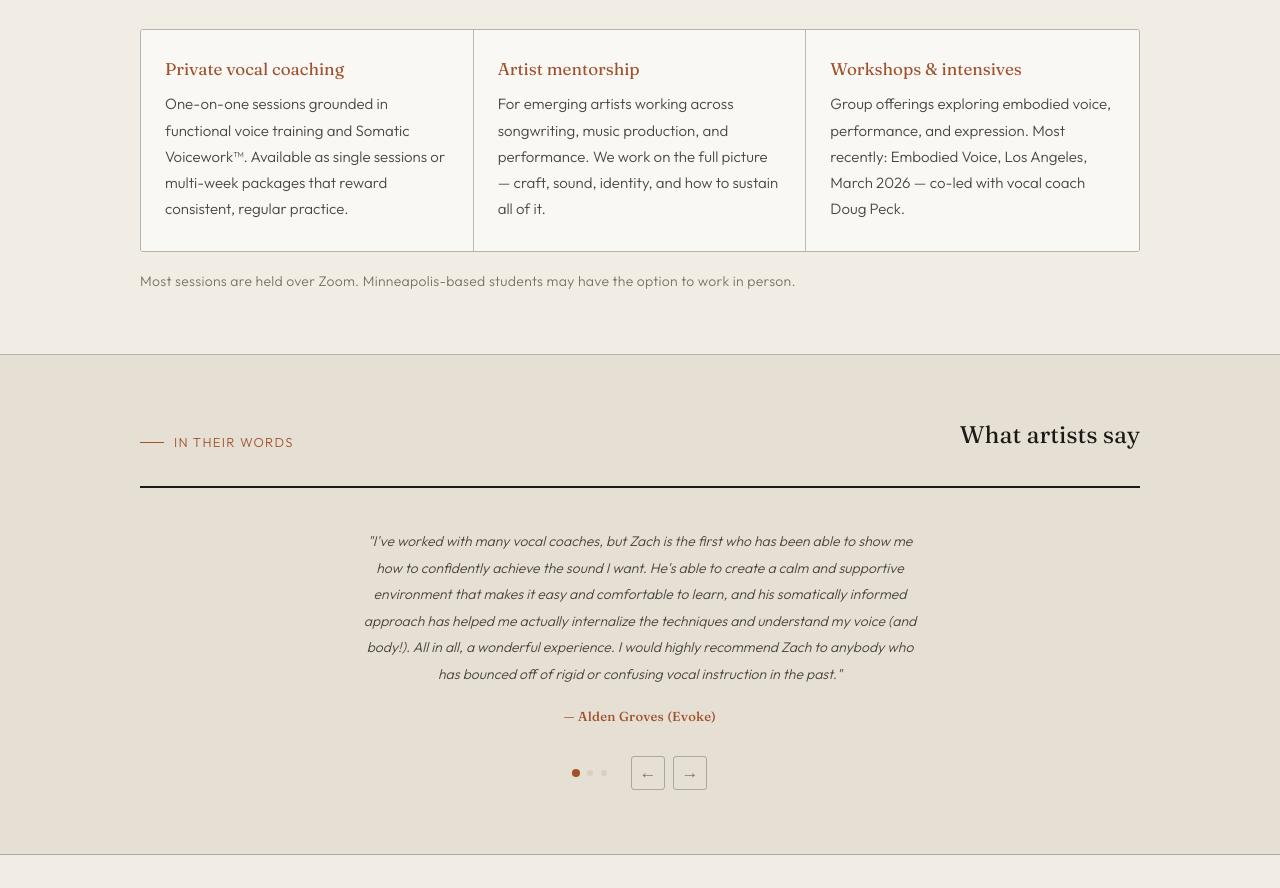
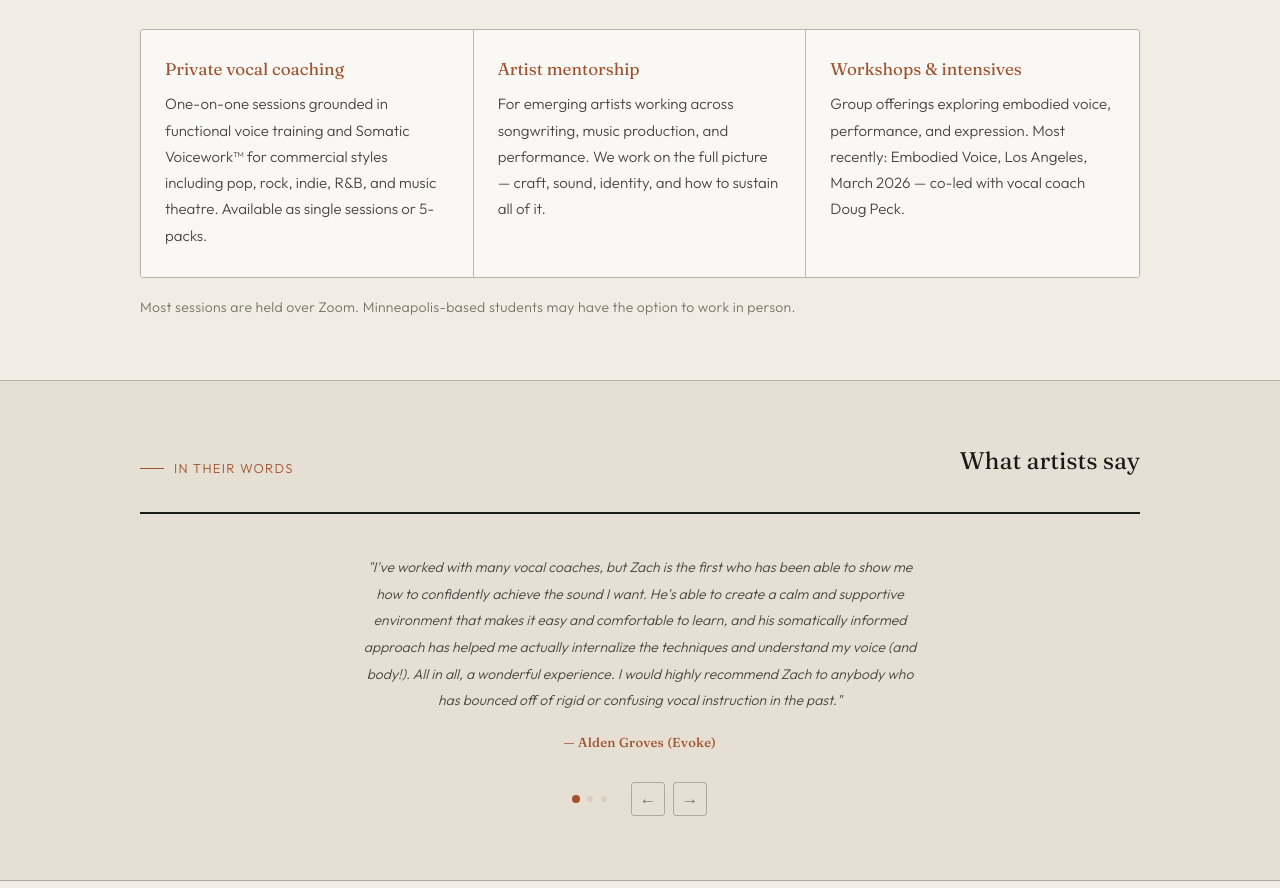
Before and after one commit to zz-voice/voicestudio, a plain HTML site: page index.html in a window 1280 px wide. Shown: the part 2081-2969 px from the top of the page. Drawn offline with Linux system fonts and the light colour scheme.

Commit message:
Update index.html

```diff
--- a/index.html
+++ b/index.html
@@ -482,7 +482,7 @@ footer { background: var(--ink); }
     <div class="services-grid">
       <div class="service-card">
 <p class="service-name">Private vocal coaching</p>
-        <p class="service-desc">One-on-one sessions grounded in functional voice training and Somatic Voicework™. Available as single sessions or multi-week packages that reward consistent, regular practice.</p>
+        <p class="service-desc">One-on-one sessions grounded in functional voice training and Somatic Voicework™ for commercial styles including pop, rock, indie, R&B, and music theatre. Available as single sessions or 5-packs.</p>
       </div>
       <div class="service-card">
 <p class="service-name">Artist mentorship</p>
```
